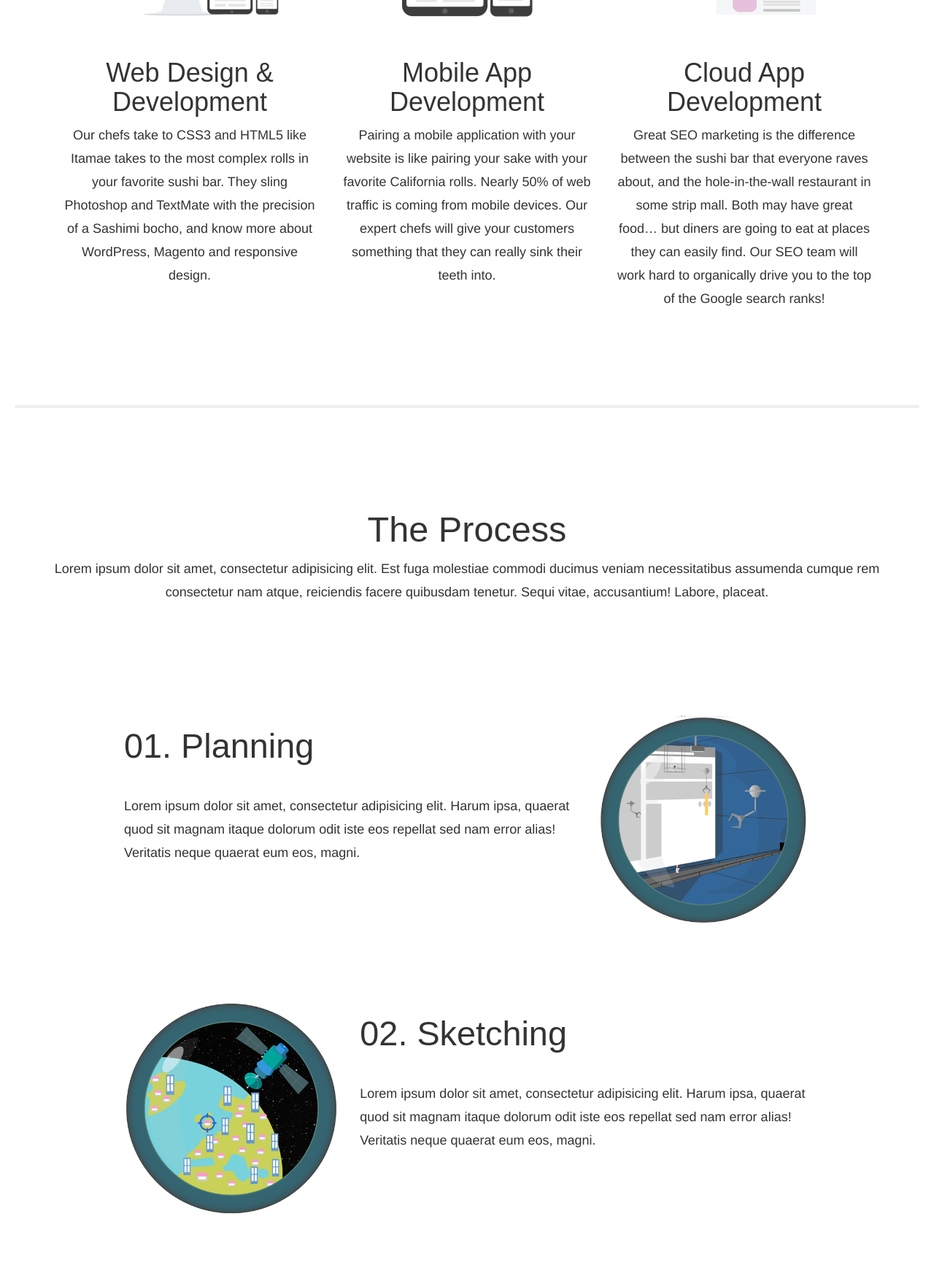
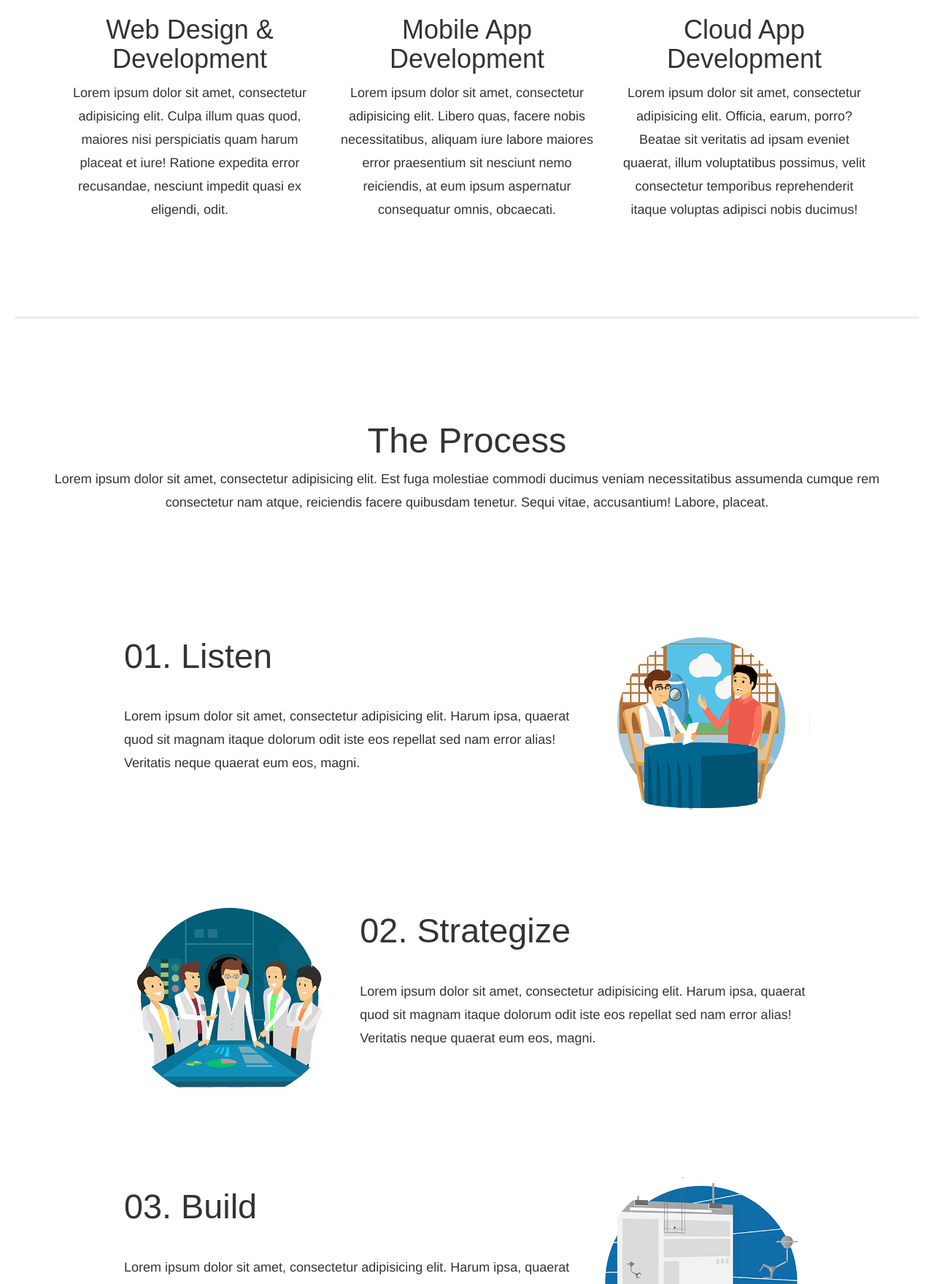
Before and after one commit to webnified/webnified-app, a PHP site: page / in a window 1280 px wide. Shown: the part 1667-3426 px from the top of the page at 73% size. Run offline with PHP 8.4, Linux system fonts and the light colour scheme; some libraries are stand-ins or nearby versions; some web fonts are replaced.

Commit message:
Edited Process Icons, and Dynamic Profile Cards

```diff
--- a/static/index.html
+++ b/static/index.html
@@ -41,7 +41,7 @@
           <img src="img/logo.png" alt="Webnified">
         </section>
           <h1 class="heading wow bounceInUp">We are Webnified.</h1>
-          <section class="copy wow fadeInDown">Using Rocket-Computer-Science-Machine-Learning-Whatsoever Innovative Technology, We help build your business, community, idea or startup grow!</section>
+          <section class="copy wow fadeInDown">Using Super-Rocket-Computer-Science-Artificial-Machine-Learning-Disruptive-Cool-and-Innovative Technology, We help build your business, community, idea or startup grow!</section>
           <section class="call-to-action col-lg-12"><a href="#contact" class="smintlink btn business wow fadeInUp" data-wow-duration="0.5s" data-wow-delay="0.5s">Let's Start!</a></section>
           <section class="earth-container wow fadeInUp" data-wow-duration="0.7s" data-wow-delay="0.7s">
             <img src="img/earth.png" alt="Little humans lives here" class="earth">
@@ -67,7 +67,7 @@
                  <span class="icon-bar"></span>
                  <span class="close-icon"></span>
 
-                </button> <a href="#" class="navbar-brand navbar-logo smintlink" id="sTop">Webnified</a>
+                </button> <a href="#logo" class="navbar-brand navbar-logo smintlink" id="sTop">Webnified</a>
 
             </section>
             <!--/ .navbar-header -->
@@ -110,19 +110,19 @@
                         <img src="img/what-we-do/web-design-and-dev.png" class="image-website" alt="Web Design &amp; Development">
                         <h1>Web Design &amp; Development</h1>
 
-                        <p>Our chefs take to CSS3 and HTML5 like Itamae takes to the most complex rolls in your favorite sushi bar. They sling Photoshop and TextMate with the precision of a Sashimi bocho, and know more about WordPress, Magento and responsive design.</p>
+                        <p>Lorem ipsum dolor sit amet, consectetur adipisicing elit. Culpa illum quas quod, maiores nisi perspiciatis quam harum placeat et iure! Ratione expedita error recusandae, nesciunt impedit quasi ex eligendi, odit.</p>
                     </section>
                     <section class="col-lg-4 wow fadeInDown"  data-wow-duration="1s" data-wow-delay="0.8s">
                         <img src="img/what-we-do/mobile-apps.png" class="mobile-app-website" alt="Mobile App Development">
                         <h1>Mobile App Development</h1>
 
-                        <p>Pairing a mobile application with your website is like pairing your sake with your favorite California rolls. Nearly 50% of web traffic is coming from mobile devices. Our expert chefs will give your customers something that they can really sink their teeth into.</p>
+                        <p>Lorem ipsum dolor sit amet, consectetur adipisicing elit. Libero quas, facere nobis necessitatibus, aliquam iure labore maiores error praesentium sit nesciunt nemo reiciendis, at eum ipsum aspernatur consequatur omnis, obcaecati.</p>
                     </section>
                     <section class="col-lg-4 wow fadeInDown"  data-wow-duration="1s" data-wow-delay="1s">
                         <img src="img/what-we-do/cloud-apps.png" class="cloud-app" alt="Cloud App">
                         <h1>Cloud App Development</h1>
 
-                        <p>Great SEO marketing is the difference between the sushi bar that everyone raves about, and the hole-in-the-wall restaurant in some strip mall. Both may have great food… but diners are going to eat at places they can easily find. Our SEO team will work hard to organically drive you to the top of the Google search ranks!</p>
+                        <p>Lorem ipsum dolor sit amet, consectetur adipisicing elit. Officia, earum, porro? Beatae sit veritatis ad ipsam eveniet quaerat, illum voluptatibus possimus, velit consectetur temporibus reprehenderit itaque voluptas adipisci nobis ducimus!</p>
                     </section>
                 </section>
               </section>
@@ -147,10 +147,33 @@
                     <section class="content">
                         <section class="process row">
                             <section class="col-lg-4 col-md-4 visible-sm visible-xs wow fadeInDown">
+                                <img class="process-img" src="img/process/listen.png" alt="Process">
+                            </section>
+                            <section class="col-lg-8 col-md-8">
+                                 <h3 class="heading wow fadeInDown"><span class="normal">01.</span> Listen</h3>
+
+                                <p class="desc wow fadeInDown">Lorem ipsum dolor sit amet, consectetur adipisicing elit. Harum ipsa, quaerat quod sit magnam itaque dolorum odit iste eos repellat sed nam error alias! Veritatis neque quaerat eum eos, magni.</p>
+                            </section>
+                            <section class="col-lg-4 col-md-4 hidden-sm hidden-xs wow fadeInDown">
+                                <img class="process-img" src="img/process/listen.png" alt="Process">
+                            </section>
+                        </section>
+                        <section class="process row">
+                            <section class="col-lg-4 col-md-4 wow fadeInDown">
+                                <img class="process-img" src="img/process/strategize.png" alt="Process">
+                            </section>
+                            <section class="col-lg-8 col-md-8">
+                                 <h3 class="heading wow fadeInDown"><span class="normal">02.</span> Strategize</h3>
+
+                                <p class="desc wow fadeInDown">Lorem ipsum dolor sit amet, consectetur adipisicing elit. Harum ipsa, quaerat quod sit magnam itaque dolorum odit iste eos repellat sed nam error alias! Veritatis neque quaerat eum eos, magni.</p>
+                            </section>
+                        </section>
+                        <section class="process row">
+                            <section class="col-lg-4 col-md-4 visible-sm visible-xs wow fadeInDown">
                                 <img class="process-img" src="img/process/build.png" alt="Process">
                             </section>
                             <section class="col-lg-8 col-md-8">
-                                 <h3 class="heading wow fadeInDown"><span class="normal">01.</span> Planning</h3>
+                                 <h3 class="heading wow fadeInDown"><span class="normal">03.</span> Build</h3>
 
                                 <p class="desc wow fadeInDown">Lorem ipsum dolor sit amet, consectetur adipisicing elit. Harum ipsa, quaerat quod sit magnam itaque dolorum odit iste eos repellat sed nam error alias! Veritatis neque quaerat eum eos, magni.</p>
                             </section>
@@ -160,30 +183,7 @@
                         </section>
                         <section class="process row">
                             <section class="col-lg-4 col-md-4 wow fadeInDown">
-                                <img class="process-img" src="img/process/explore.png" alt="Process">
-                            </section>
-                            <section class="col-lg-8 col-md-8">
-                                 <h3 class="heading wow fadeInDown"><span class="normal">02.</span> Sketching</h3>
-
-                                <p class="desc wow fadeInDown">Lorem ipsum dolor sit amet, consectetur adipisicing elit. Harum ipsa, quaerat quod sit magnam itaque dolorum odit iste eos repellat sed nam error alias! Veritatis neque quaerat eum eos, magni.</p>
-                            </section>
-                        </section>
-                        <section class="process row">
-                            <section class="col-lg-4 col-md-4 visible-sm visible-xs wow fadeInDown">
-                                <img class="process-img" src="img/process/strategize.png" alt="Process">
-                            </section>
-                            <section class="col-lg-8 col-md-8">
-                                 <h3 class="heading wow fadeInDown"><span class="normal">03.</span> Execute</h3>
-
-                                <p class="desc wow fadeInDown">Lorem ipsum dolor sit amet, consectetur adipisicing elit. Harum ipsa, quaerat quod sit magnam itaque dolorum odit iste eos repellat sed nam error alias! Veritatis neque quaerat eum eos, magni.</p>
-                            </section>
-                            <section class="col-lg-4 col-md-4 hidden-sm hidden-xs wow fadeInDown">
-                                <img class="process-img" src="img/process/strategize.png" alt="Process">
-                            </section>
-                        </section>
-                        <section class="process row">
-                            <section class="col-lg-4 col-md-4 wow fadeInDown">
-                                <img class="process-img" src="img/process/build.png" alt="Process">
+                                <img class="process-img" src="img/process/ship.png" alt="Process">
                             </section>
                             <section class="col-lg-8 col-md-8">
                                  <h3 class="heading wow fadeInDown"><span class="normal">04.</span> Launch</h3>
@@ -193,7 +193,7 @@
                         </section>
                         <section class="process row">
                             <section class="col-lg-4 col-md-4 visible-sm visible-xs wow fadeInDown">
-                                <img class="process-img" src="img/process/ship.png" alt="Process">
+                                <img class="process-img" src="img/process/support.png" alt="Process">
                             </section>
                             <section class="col-lg-8 col-md-8">
                                  <h3 class="heading wow fadeInDown"><span class="normal">05.</span> Support</h3>
@@ -201,10 +201,10 @@
                                 <p class="desc wow fadeInDown">Lorem ipsum dolor sit amet, consectetur adipisicing elit. Harum ipsa, quaerat quod sit magnam itaque dolorum odit iste eos repellat sed nam error alias! Veritatis neque quaerat eum eos, magni.</p>
                             </section>
                             <section class="col-lg-4 col-md-4 hidden-sm hidden-xs wow fadeInDown">
-                                <img class="process-img" src="img/process/ship.png" alt="Process">
+                                <img class="process-img" src="img/process/support.png" alt="Process">
                             </section>
                         </section>
-                        <section class="process row">
+<!--                         <section class="process row">
                             <section class="col-lg-4 col-md-4 wow fadeInDown">
                                 <img class="process-img" src="img/process/listen.png" alt="Process">
                             </section>
@@ -213,7 +213,7 @@
 
                                 <p class="desc wow fadeInDown">Lorem ipsum dolor sit amet, consectetur adipisicing elit. Harum ipsa, quaerat quod sit magnam itaque dolorum odit iste eos repellat sed nam error alias! Veritatis neque quaerat eum eos, magni.</p>
                             </section>
-                        </section>
+                        </section> -->
                     </section>
             </article>
         </section>
@@ -227,7 +227,7 @@
     <section class="container">
       <section class="header">
         <h2 class="heading">Our Projects</h2>
-        <p class="wow fadeInDown">Lorem ipsum dolor sit amet, consectetur adipisicing elit. Tempore similique nostrum iure voluptatibus rerum, dolores dolorum exercitationem totam corporis consequuntur inventore asperiores laudantium dolorem iste nemo praesentium odit illum! At.</p>
+        <p class="wow fadeInDown">From blah blah blah, Our Projects speaks for themselves consectetur adipisicing elit. Tempore similique nostrum iure voluptatibus rerum, dolores dolorum exercitationem totam corporis consequuntur inventore asperiores laudantium dolorem iste nemo praesentium odit illum! At.</p>
       </section>
 
        <!-- Project Modal -->
@@ -399,13 +399,6 @@
                                 <section class="row">
                                   <section class="col-lg-4">
                                     <section class="profile-img"><img src="img/team/profile-card/raven-irl.png" alt="Bintoy"></section>
-                                      <section class="profile-recognitions hidden-xs hidden-sm">
-                                      <ul class="list">
-                                        <li class="items">ICTS Interschool Programming Champion - Team Underdogs</li>
-                                        <li class="items">Google I/O CDO 2013 App Show and Tell Winner</li>
-                                        <li class="items">DevCon Tech Henyo Champion</li>
-                                      </ul>
-                                      </section>
                                   </section>
                                   <section class="col-lg-8">
                                     <section class="profile-desc">
@@ -510,7 +503,7 @@
 
                     <p class="wow fadeInDown" data-wow-duration="1s" data-wow-delay="0.6s" >
                       <strong>PHONE</strong>
-                      <br>0916 966 1350
+                      <br>+63 916 966 1350
                     </p>
 
                     <p class="wow fadeInDown" data-wow-duration="1s" data-wow-delay="0.7s">
@@ -540,6 +533,90 @@
     <!-- all these references goes before the closing body tag-->
     <script>
 
+
+        $(document).ready(function(){
+            $('.hero').click(function(){
+               var name = "",
+                   position = "",
+                   descriptionLine1 = "",
+                   descriptionLine2 = "",
+                   pic = "",
+                   fb = "";
+
+               if($(this).hasClass('kevin')){
+                 name = "Kevin Y. Aton";
+                 position = "Webnified Graphic Designer";
+                 descriptionLine1 = "Kevin is a embodiement of a modern picasso. He is a born with an innate talent in arts and illustration. Now, as he works with Webnified Inc, He is on the move to put his illustration to its zenith by using design and art that illustrate and gives life to appls and technologies!";
+                 descriptionLine2 = "Armed with pencil, paper, creative softwares and his trusty ol’ sketchbook, Kevin is on the move to make the applications at Webnified tick, lively and with character.";
+                 pic = "img/team/profile-card/kevin-irl.png";
+                 fb = "https://www.facebook.com/Kevin1617";
+               } else if ($(this).hasClass('edsil')){
+                 name = "Edsil R. Basadre";
+                 position = "Webnified Software Engineer / Frontend";
+                 descriptionLine1 = "Edsil is a pixel and code perfectionist guy who focuses on frontend and the experience a user would feel in using applications engineered at Webnified. He is awarded for being part of the team who won at Philippine Web Development Hachkathon for Charities (by PWDO) at Microsoft PH.";
+                 descriptionLine2 = "Edsil makes sure that the products and applications made by Webnified is as intuitive, fast, and effecient as possible by bending technologies to his will!";
+                 pic = "img/team/profile-card/edsil-irl.png";
+                 fb = "https://www.facebook.com/Andresky.Bonifaciosky";
+               } else if ($(this).hasClass('logi')){
+                 name = "Niel Patrick M. Lugpatan";
+                 position = "Webnified Creative Director / Co-Founder";
+                 descriptionLine1 = "Niel, most commonly known as “Logi”, is the creative and design chieftan of Webnified Inc., A whiz at user experience, design and branding, Logi takes it to the next level at Webnified Inc. He has been a freelance UX Designer and Web Designer at startups before and an active volunteer / speaker at tech events held by Google Developers Group CDO.";
+                 descriptionLine2 = "Burning with passion to bring out the design that makes technology created by Webnified Inc. more human friendly and the vision to create technology products that could actually be used by your grandparents is Logi’s Ebil epic skill manifestation!";
+                 pic = "img/team/profile-card/logi-irl.png";
+                 fb = "https://www.facebook.com/logi.ebiil";
+               } else if ($(this).hasClass('gerber')){
+                 name = "Gerber U. Garcia";
+                 position = "Webnified Operations Consultant";
+                 descriptionLine1 = "A seasoned operations professional with 10 years of experience doing corporate and business streamline processes in local and multi-national companies, with particular strengths in Business Development, Channel Management Training, Account Management, Operations Management, Organizational Development, Process Improvement and Project Management.";
+                 descriptionLine2 = "His next career step would be to maximize his contribution as a business professional through involvement in management activities that is deeply involved in strategy formulation and business model creation.";
+                 pic = "img/team/profile-card/gerber-irl.png";
+                 fb = "https://www.facebook.com/gerber.garcia.35";
+               } else if ($(this).hasClass('raven')){
+                 name = "Raven G .Duran";
+                 position = "Webnified CEO / Founder";
+                 descriptionLine1 = "Raven, the ideator and technology head behind Webnified Inc., has been in the field of web and cloud technology ever since he was 15. Had been awarded at several programming / web competitions. An active community servant leader and Youngest Speaker in the field of technology and student leadership (ICTS, Google Developers Group, Supreme Student Council, Ayala Young Leaders, and Kagayan Information Technology Students).";
+                 descriptionLine2 = "Armed with sheer passion, mindset for excellence and vision for innovation in the field of technology comes the idea to build what is now called Webnified Inc.!";
+                 pic = "img/team/profile-card/raven-irl.png";
+                 fb = "https://www.facebook.com/rabintoy";
+               } else if ($(this).hasClass('papot')){
+                 name = "Ronald Ryan T. Aluyen";
+                 position = "Webnified Sales Consultant";
+                 descriptionLine1 = "Ryan has been in the industry of innovations for more than 10 years. Providing architectures and technical feasibilities in the field of telecommunications, banking and mobile payments. He has worked with the big tech companies in the Philippines the past years and the experience and level of knowledge he had over time has turn to a passion to create and impact more using innovations particularly in the field of technology.";
+                 descriptionLine2 = "Armed with his ideas, experience and innovative thinking, Ryan can easily sell out applications that works how people would want them to be!";
+                 pic = "img/team/profile-card/papot-irl.png";
+                 fb = "https://www.facebook.com/Ronald.Ryan.Tan.Aluyen";
+               } else if ($(this).hasClass('juls')){
+                 name = "Jules A. Mercado";
+                 position = "Webnified Software Engineer / Frontend";
+                 descriptionLine1 = "Jules is at heart a thinker and innovations guy with the desire to put a dent in the world using technology for community one step at a time. His passion is what drives him to learn anything technology related. Though, don’t get fooled for he is not just your typical “Jack of all trades” guy, for he shines best at engineering disruptive softwares!";
+                 descriptionLine2 = "With his tinkering and fast learning ability, Jules is able to put together the pieces of technology like a puzzle to make it to something people would want to use and Webnified’s going to be proud of.";
+                 pic = "img/team/profile-card/juls-irl.png";
+                 fb = "https://www.facebook.com/julsm1";
+               } else if ($(this).hasClass('dimful')){
+                 name = "Dimful D. Benantolis";
+                 position = "Webnified Software Engineer / Backend";
+                 descriptionLine1 = "Dimful, the “Guitarman” writes code like how he graciously struck and pluck his accoustic guitar. An achiever in the field of competitive programming (Champion of Regional Programming Competitions), he uses this algorithmic sense and ability to make applications that are intuitive and optimized.";
+                 descriptionLine2 = "Dimful is responsible for Webnified’s solid backend and makes sure that database is as secure, reliable and lightning fast as possible!";
+                 pic = "img/team/profile-card/dimful-irl.png";
+                 fb = "https://www.facebook.com/dimful";
+               } else if ($(this).hasClass('geoff')){
+                 name = "Geoff D. Diaz";
+                 position = "Webnified Software Engineer / Research";
+                 descriptionLine1 = "Geoff is a tinkerer, code ninja, and a “tell me, I’ll build it” guy. He’s abiliity to turn ideas into reality is brought by his tinkering and algorithmic thinking ability. Awarded as champion in several programming competitions (QITC, ICT GEEK, ICTS and DevCon), he is a geek at heart.";
+                 descriptionLine2 = "Having his passion in the art of coding and technology tinkering, Geoff makes or engineer ideas into usable and lab tested applications or products at Webnified Inc.!";
+                 pic = "img/team/profile-card/geoff-irl.png";
+                 fb = "https://www.facebook.com/Dyl3r";
+               }
+
+               $('.profile-card').find(".profile-img").find("img").attr({src: pic, alt: name});
+               $('.profile-card').find(".identity").find(".name").text(name);
+               $('.profile-card').find(".identity").find(".position").text(position);
+               $('.profile-card').find(".identity").find(".fb-link").find("a").attr("href",fb);
+               $('.profile-card').find(".awesome-desc").find("p").first().text(descriptionLine1);
+               $('.profile-card').find(".awesome-desc").find("p").first().next().text(descriptionLine2);
+            });
+        });
+
         new WOW().init();
 
         $(document).ready(function() {
@@ -550,13 +627,6 @@
               paginationSpeed : 400,
               singleItem:true
 
-              // "singleItem:true" is a shortcut for:
-              // items : 1,
-              // itemsDesktop : false,
-              // itemsDesktopSmall : false,
-              // itemsTablet: false,
-              // itemsMobile : false
-
           });
         });
     </script>
--- /dev/null
+++ b/static/index.php
@@ -0,0 +1,3 @@
+<?php
+
+include("index.html");
--- a/static/style.css
+++ b/static/style.css
@@ -60,7 +60,7 @@ body {
   background-color: #081F35;
   background-image: url(img/starfield.png);
   color: white;
-  padding: 100px 0 250px;
+  padding: 0 0 250px;
   margin-bottom: 0;
   overflow: hidden;
 }
@@ -525,8 +525,11 @@ body {
   width: 100%;
 }
 .team .heroes .hero.kevin,
+.team .heroes .hero.papot {
+  z-index: 3;
+}
 .team .heroes .hero.raven {
-  z-index: 3;
+  z-index: 4;
 }
 .team .hero.papot .profile {
   left: 23%;
```
Also changed, not shown: static/img/earth-with-team.png (deleted), static/img/earth_2.png (deleted), static/img/process/build.png, static/img/process/explore.png (deleted), static/img/process/listen.png, static/img/process/ship.png, static/img/process/strategize.png, static/img/process/support.png, static/img/slider/fullimage1.jpg, static/img/slider/fullimage2.jpg, static/img/slider/fullimage3.jpg, static/img/spacetile.jpg (deleted), static/img/team/kevin.png, static/js/slider.js (line endings or trailing spaces).
